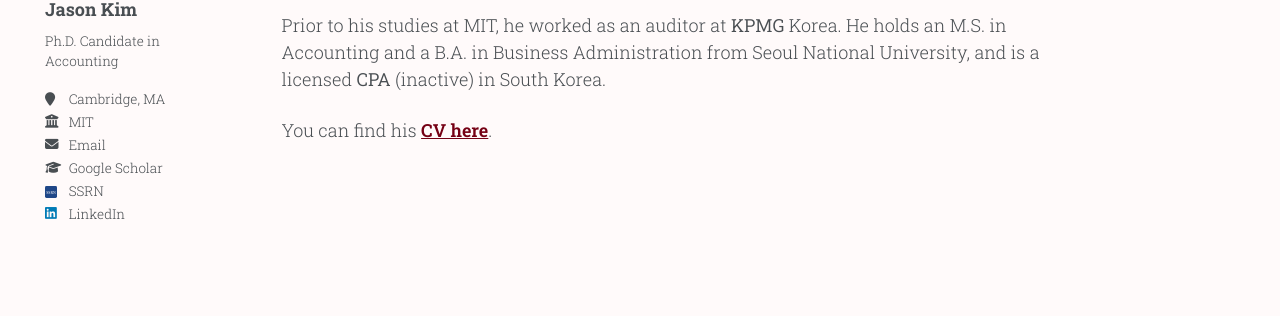
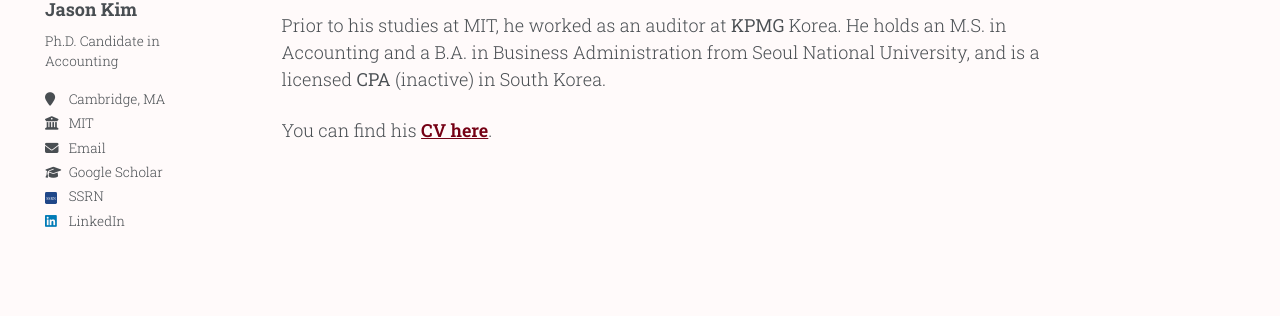
Before and after one commit to jgkim262/jgkim262.github.io, a Jekyll site: the page built from _pages/about.md, in a window 1280 px wide. Shown: the part 338-654 px from the top of the page. Built offline with Jekyll 4.4.1, drawn with Linux system fonts in a browser that asks for light colours; a style sheet for code colours, icons or effects is not loaded.

Commit message:
Sidebar rows at line-height 1.3
Co-Authored-By: Claude Fable 5 <noreply@anthropic.com>

```diff
--- a/_sass/layout/_sidebar.scss
+++ b/_sass/layout/_sidebar.scss
@@ -326,7 +326,7 @@
 
   li {
     white-space: nowrap;
-    line-height: 1.2; // 0.8 x the sidebar's default 1.5, per Jason's taste
+    line-height: 1.3; // uniform pitch for every row, Cambridge through LinkedIn
     // Flex so the icon is geometrically centred on the label's midline,
     // instead of sitting on the text baseline.
     display: flex;
```
